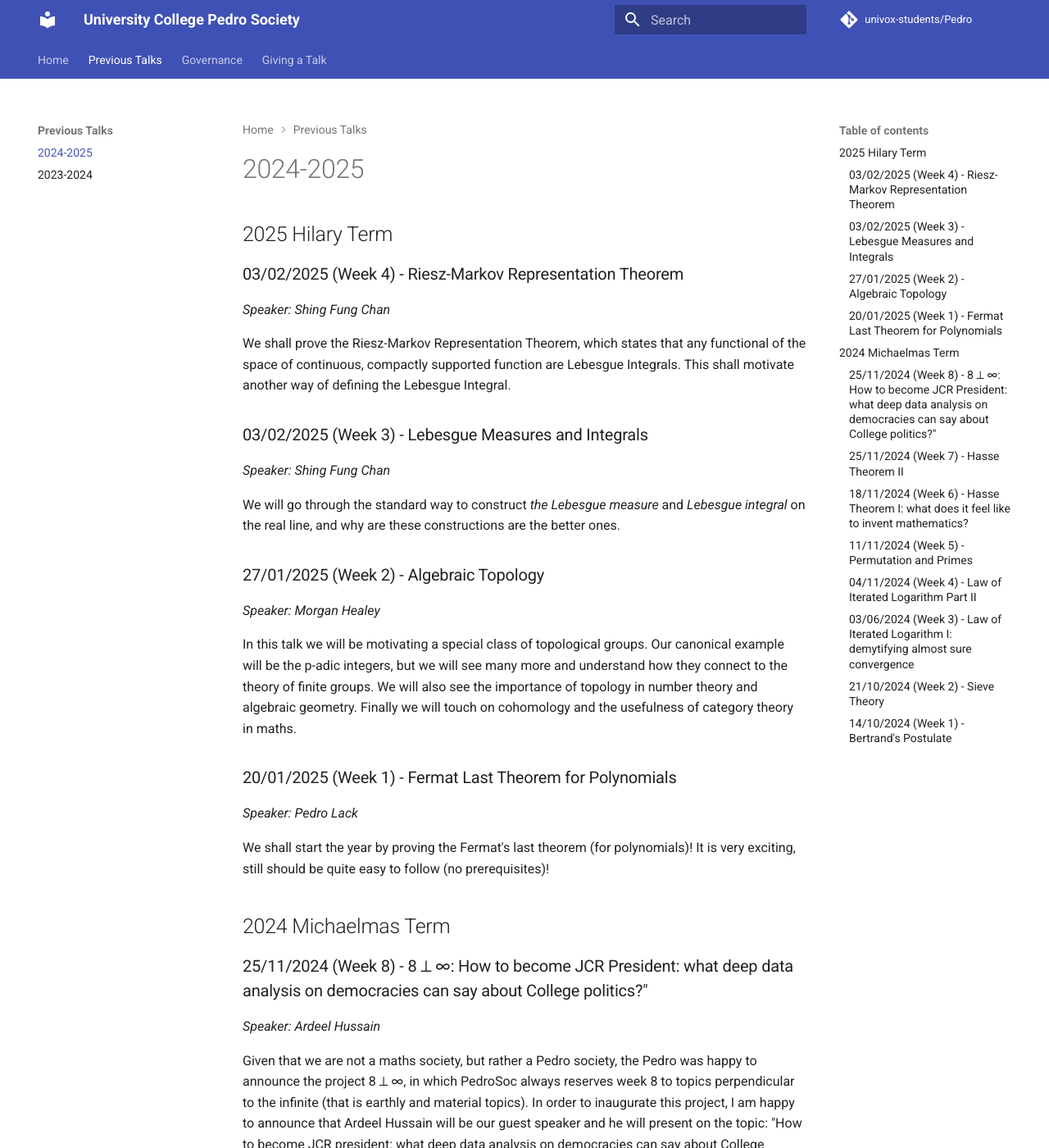
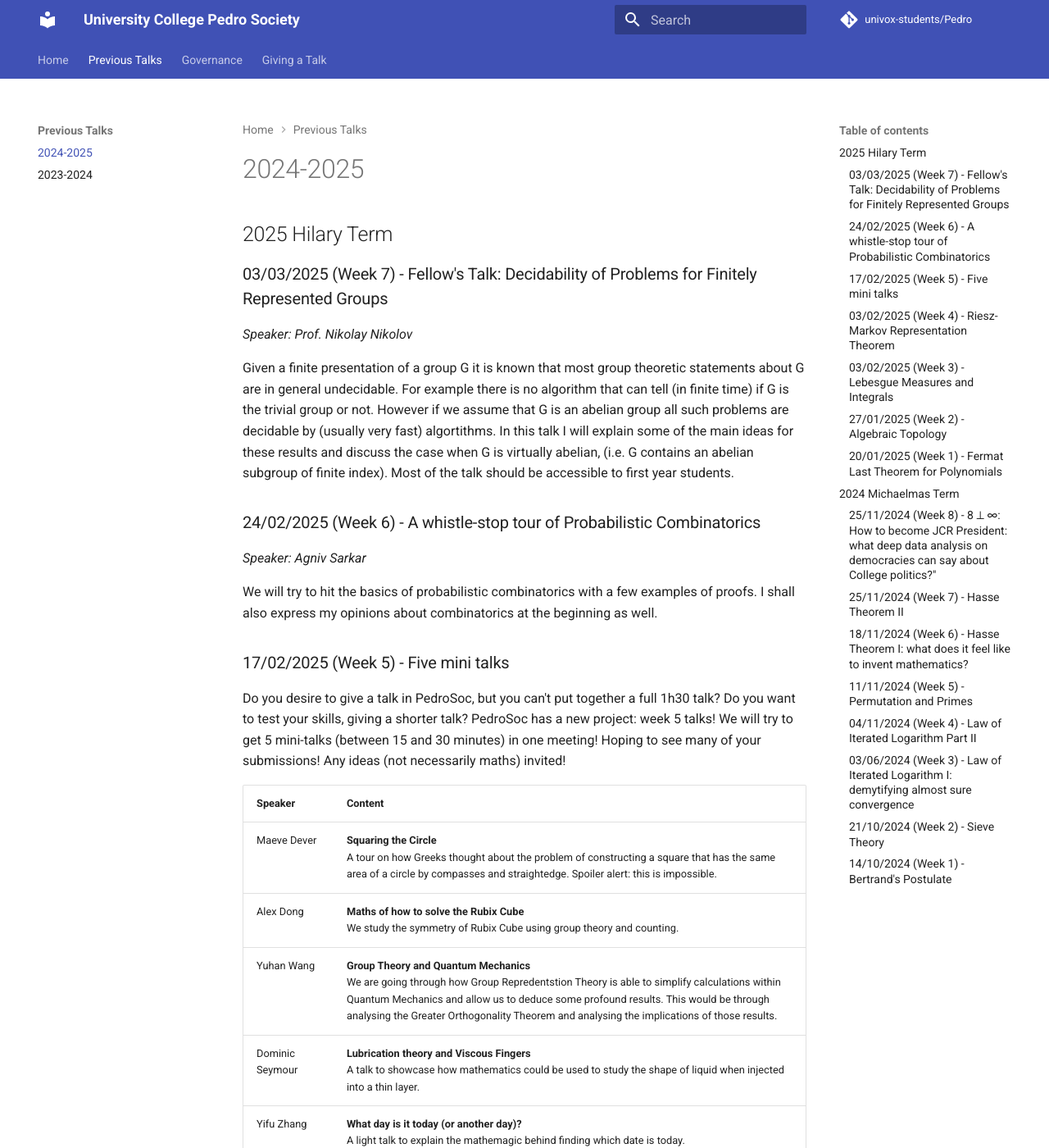
Before and after one commit to univox-students/Pedro, an MkDocs documentation site: the page built from docs/prev_talks/2425.md, in a window 1280 px wide and 1400 px high. Shown: the whole window at 82% size. Built offline with MkDocs 1.6.1 and Material for MkDocs 9.7.7, drawn with Linux system fonts in a browser that asks for light colours; comment, search, counter and statistics services are not loaded.

Commit message:
term updates

```diff
--- a/docs/prev_talks/2425.md
+++ b/docs/prev_talks/2425.md
@@ -1,4 +1,26 @@
 ## 2025 Hilary Term
+
+### 03/03/2025 (Week 7) - Fellow's Talk: Decidability of Problems for Finitely Represented Groups
+*Speaker: Prof. Nikolay Nikolov*
+
+Given a finite presentation of a group G it is known that most group theoretic statements about G are in general undecidable. For example there is no algorithm that can tell (in finite time) if G is the trivial group or not. However if we assume that G is an abelian group all such problems are decidable by (usually very fast) algortithms. In this talk I will explain some of the main ideas for these results and discuss the case when G is virtually abelian, (i.e. G contains an abelian subgroup of finite index). Most of the talk should be accessible to first year students.
+
+
+### 24/02/2025 (Week 6) - A whistle-stop tour of Probabilistic Combinatorics
+*Speaker: Agniv Sarkar*
+
+We will try to hit the basics of probabilistic combinatorics with a few examples of proofs. I shall also express my opinions about combinatorics at the beginning as well.
+
+### 17/02/2025 (Week 5) - Five mini talks
+Do you desire to give a talk in PedroSoc, but you can't put together a full 1h30 talk? Do you want to test your skills, giving a shorter talk? PedroSoc has a new project: week 5 talks! We will try to get 5 mini-talks (between 15 and 30 minutes) in one meeting! Hoping to see many of your submissions! Any ideas (not necessarily maths) invited!
+
+| Speaker | Content |
+| :-- | :-- |
+| Maeve Dever | **Squaring the Circle** <br/> A tour on how Greeks thought about the problem of constructing a square that has the same area of a circle by compasses and straightedge. Spoiler alert: this is impossible. |
+| Alex Dong | **Maths of how to solve the Rubix Cube** <br/> We study the symmetry of Rubix Cube using group theory and counting. |
+| Yuhan Wang | **Group Theory and Quantum Mechanics** <br/> We are going through how Group Repredentstion Theory is able to simplify calculations within Quantum Mechanics and allow us to deduce some profound results. This would be through analysing the Greater Orthogonality Theorem and analysing the implications of those results. |
+| Dominic Seymour | **Lubrication theory and Viscous Fingers** <br/> A talk to showcase how mathematics could be used to study the shape of liquid when injected into a thin layer. |
+| Yifu Zhang | **What day is it today (or another day)?** <br/> A light talk to explain the mathemagic behind finding which date is today. |
 
 ### 03/02/2025 (Week 4) - Riesz-Markov Representation Theorem
 *Speaker: Shing Fung Chan*
```
Also changed, not shown: docs/index.md (+6 -8 lines), docs/pedrosoc.png (added), 1 other file.
